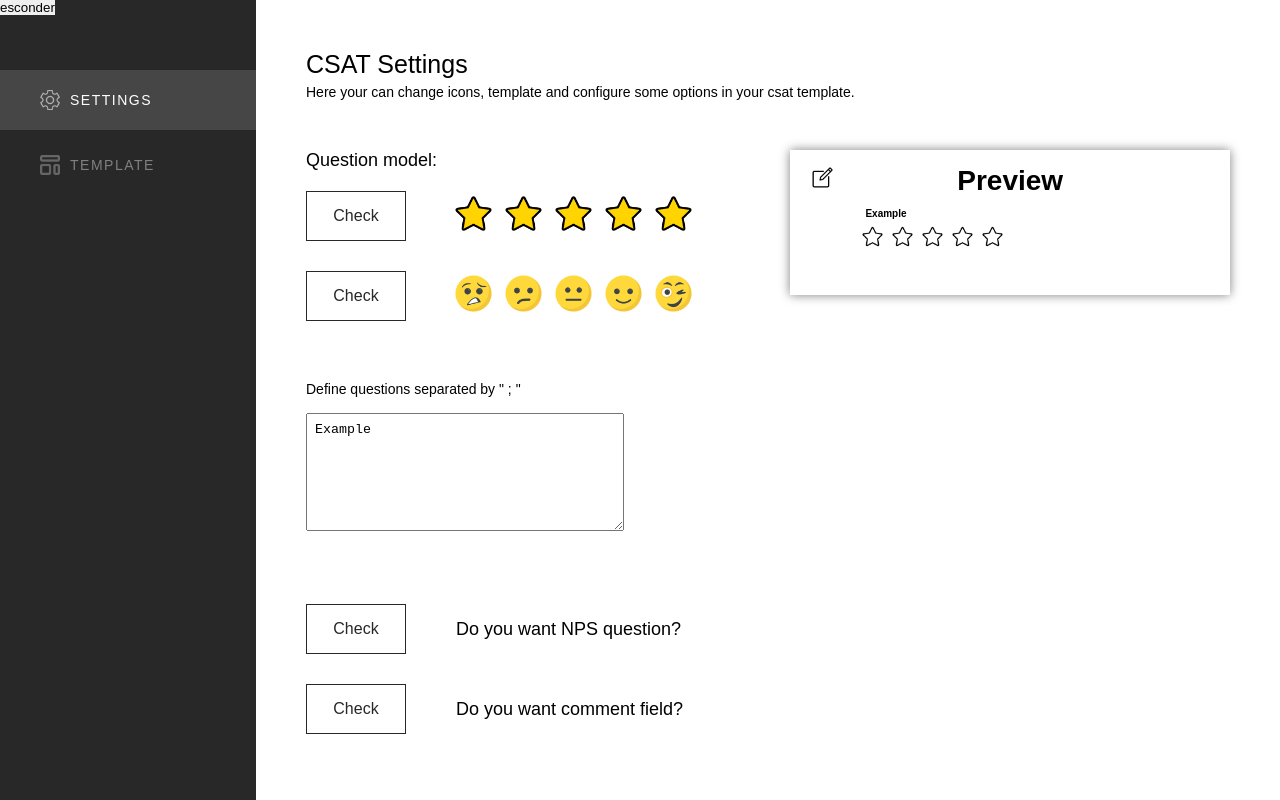
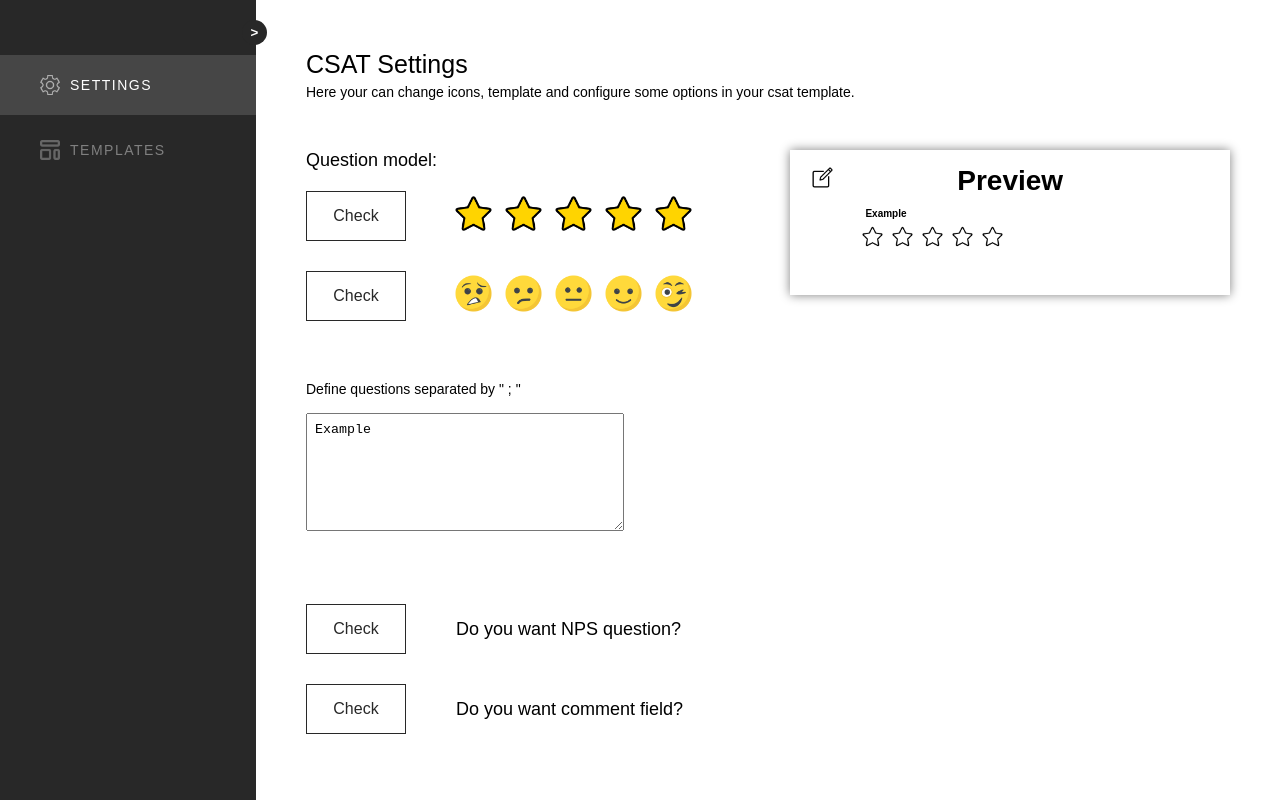
Before and after one commit to caamag/NPS_frontend, a React (Vite) app: page /csat/settings in a window 1280 px wide. Built offline with nearby package versions, Linux system fonts and the light colour scheme.

Commit message:
Enviando atualizações

```diff
--- a/src/components/preview/style.ts
+++ b/src/components/preview/style.ts
@@ -11,9 +11,22 @@ export const PreviewContainer = styled.div<PreviewProps>`
     top: 150px;
     right: 50px;
     box-shadow: 0px 0px 10px gray;
-    overflow-y: scroll;
     padding: 15px;
     background-color: white;
+    overflow-y: auto;
+
+    &::-webkit-scrollbar{
+        width: 5px;
+    }
+
+    &::-webkit-scrollbar-track{
+        background: transparent;
+    }
+
+    &::-webkit-scrollbar-thumb{
+        background-color: rgb(40,40,40);
+        border-radius: 3px;
+    }
 
     @media screen and (max-width: 1150px) {
         width: 80%;
--- a/src/components/sidebar/index.tsx
+++ b/src/components/sidebar/index.tsx
@@ -12,21 +12,21 @@ const Sidebar = () => {
             <button
                 onClick={() => { SetIsVisible(props => !props) }}
             >
-                esconder
+                {'>'}
             </button>
 
             <Css.SidebarList>
                 <NavLink to={'/csat/settings'}>
-                    <Css.SidebarItem>
+                    <Css.SidebarItem visible={isVisible}>
                         <img src={icon.settingsIcon} alt="" />
-                        SETTINGS
+                        {isVisible ? 'SETTINGS' : ''}
                     </Css.SidebarItem>
                 </NavLink>
 
                 <NavLink to={'/'}>
-                    <Css.SidebarItem>
+                    <Css.SidebarItem visible={isVisible}>
                         <img src={icon.templateIcon} alt="" />
-                        TEMPLATE
+                        {isVisible ? 'TEMPLATES' : ''}
                     </Css.SidebarItem>
                 </NavLink>
             </Css.SidebarList>
--- a/src/components/sidebar/styles.ts
+++ b/src/components/sidebar/styles.ts
@@ -6,11 +6,30 @@ interface sidebarProps {
 }
 
 export const SidebarContainer = styled.div<sidebarProps>`
-    width: ${props => props.visible ? '20%' : '5%'};
+    position: relative;
+    width: ${props => props.visible ? '20%' : '70px'};
     height: 100%;
     background-color: rgb(40,40,40);
     z-index: 3;
     transition: 250ms;
+
+    button{
+        position: absolute;
+        width: 25px;
+        height: 25px;
+        border-radius: 100%;
+        background-color: rgb(40,40,40);
+        color: white;
+        right: -11px;
+        top: 20px;
+        font-weight: bold;
+        font-family: 'Franklin Gothic Medium', 'Arial Narrow', Arial, sans-serif ;
+        transition: 250ms;
+    }
+
+    button:hover{
+        background-color: rgb(80,80,80);
+    }
 `
 
 export const SidebarList = styled.ul`
@@ -34,15 +53,17 @@ export const SidebarList = styled.ul`
     }
 `
 
-export const SidebarItem = styled.li`
+export const SidebarItem = styled.li<sidebarProps>`
     font-size: 1.4rem;
     color: white;
-    padding: 20px 40px;
+    padding: ${props => props.visible ? '20px 40px' : '10px'};
     margin-top: 5px;
     color: gray;
     font-weight: 400;
     display: flex;
     align-items: center;
+    justify-content: ${props => props.visible ? '' : 'center'};
+    transition: 250ms;
 
     &:hover{
         background-color: rgb(80,80,80);
@@ -56,8 +77,8 @@ export const SidebarItem = styled.li`
     img{
         width: 20px;
         height: 20px;
-        margin-right: 10px;
+        margin-right: ${props => props.visible ? '10px' : '0px'};
+        transition: 150ms;
         filter: invert(40%);
-        transition: 150ms;
     }
 `
--- a/src/pages/settings/style.ts
+++ b/src/pages/settings/style.ts
@@ -5,6 +5,11 @@ export const SettingsContainer = styled.div`
     height: 100vh;
     position: relative;
     overflow-y: scroll;
+
+    &::-webkit-scrollbar{
+        width: 0px;
+        background: transparent;
+    }
 
     h2{
         margin-top: 50px;
```
